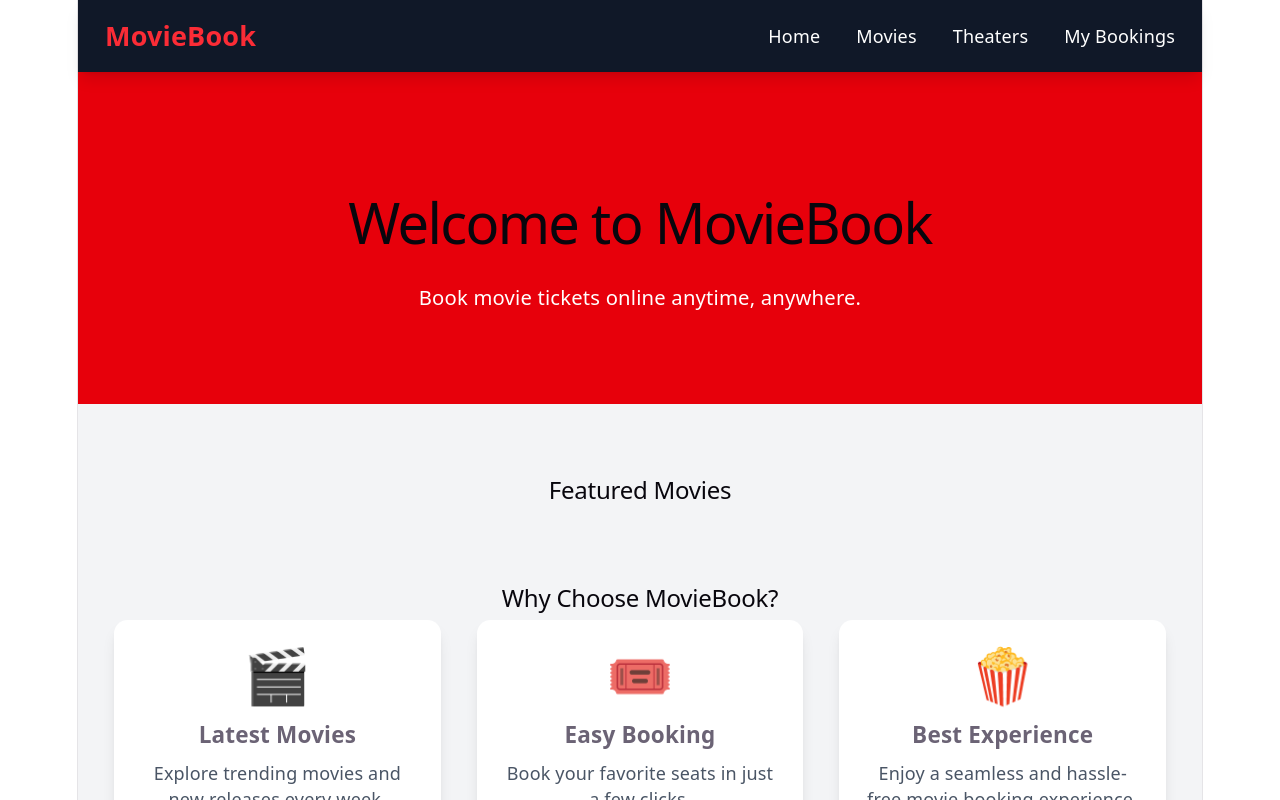
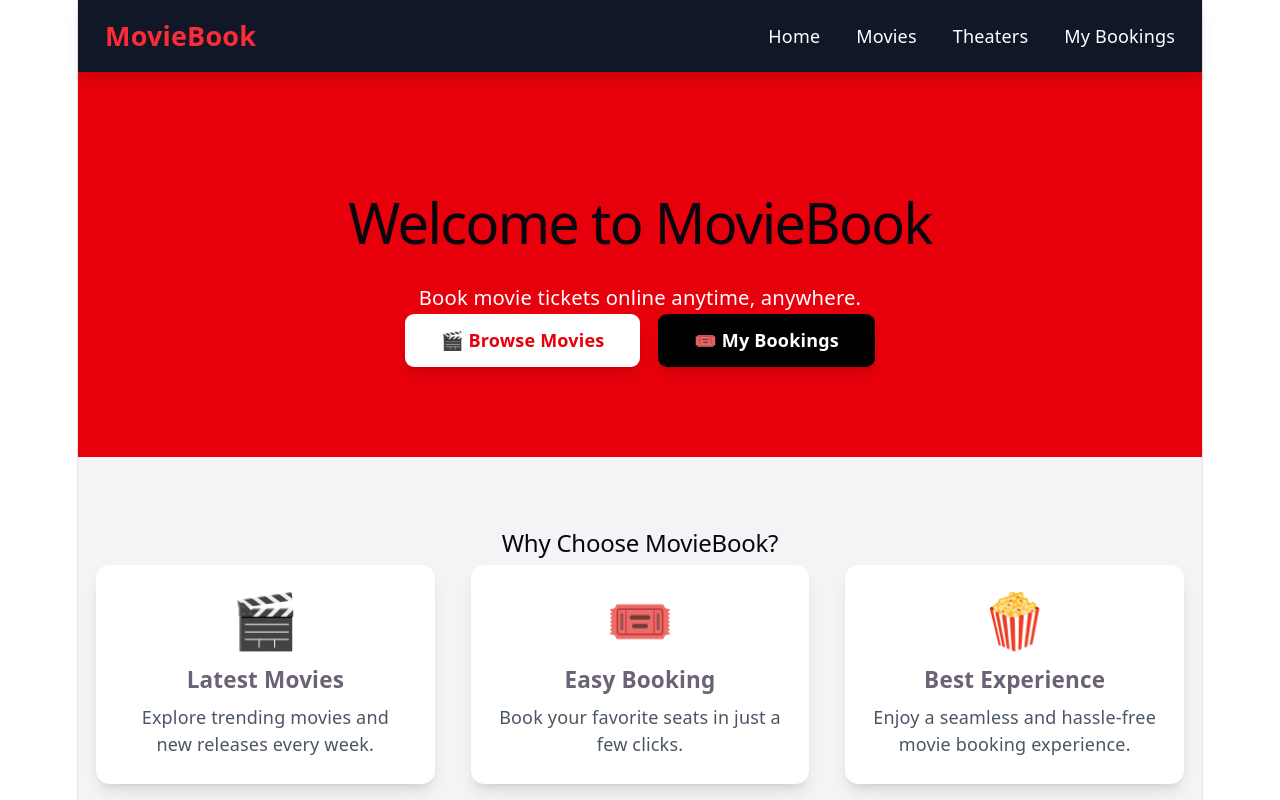
Before and after one commit to ranjithpambala123-tech/bookmovieticket, a React (Vite) app: page / in a window 1280 px wide. Shown: the top 800 px of the page. Built offline with nearby package versions, Linux system fonts and the light colour scheme.

Commit message:
first commit

```diff
--- a/src/pages/Home.jsx
+++ b/src/pages/Home.jsx
@@ -7,17 +7,31 @@ export default function Home() {
           <h1 className="text-5xl font-bold mb-4">
             Welcome to MovieBook
           </h1>
-          <p className="text-lg">
+
+          <p className="text-lg mb-8">
             Book movie tickets online anytime, anywhere.
           </p>
+
+          {/* Buttons */}
+          <div className="flex flex-col sm:flex-row justify-center gap-4">
+            <a
+              href="/movies"
+              className="bg-white text-red-600 px-8 py-3 rounded-lg font-semibold shadow-lg hover:bg-gray-100 transition"
+            >
+              🎬 Browse Movies
+            </a>
+
+            <a
+              href="/mybooking"
+              className="bg-black text-white px-8 py-3 rounded-lg font-semibold shadow-lg hover:bg-gray-800 transition"
+            >
+              🎟️ My Bookings
+            </a>
+          </div>
         </div>
       </section>
 
-      {/* Featured Section */}
-      <section className="max-w-7xl mx-auto px-4 py-16">
-        <h2 className="text-3xl font-bold mb-6">
-          Featured Movies
-        </h2>
+      {/* Why Choose MovieBook */}
       <section className="max-w-7xl mx-auto px-4 py-16">
         <h2 className="text-3xl font-bold text-center mb-10">
           Why Choose MovieBook?
@@ -55,7 +69,6 @@ export default function Home() {
           </div>
         </div>
       </section>
-      </section>
     </main>
   );
 }
```
Lines whose indentation alone changed are shown as unchanged.
